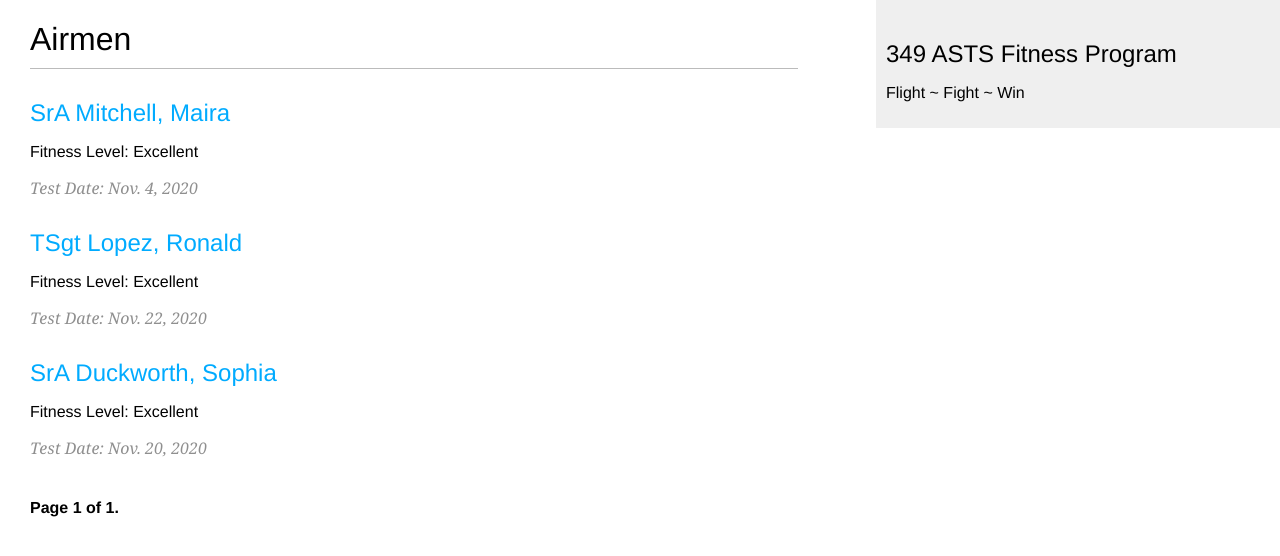
After one commit to lopezjronald/django-unit-fitness-program, a Django app: page /unit/ in a window 1280 px wide. The commit adds this page. Shown: the top 556 px of the page. Run offline with Django 3.2, Linux system fonts and the light colour scheme; data comes from the database, SQL or seed files in the repository.

Commit message:
added pagination and templates for airman model

```diff
--- a/asts_fitness_program/config/urls.py
+++ b/asts_fitness_program/config/urls.py
@@ -14,11 +14,11 @@ Including another URLconf
     2. Add a URL to urlpatterns:  path('blog/', include('blog.urls'))
 """
 from django.contrib import admin
-from django.urls import path
+from django.urls import path, include
 
 from . import views
 
 urlpatterns = [
     path('admin/', admin.site.urls),
-    path('', views.home),
+    path('unit/', include('unit.urls', namespace='unit')),
 ]
--- a/asts_fitness_program/unit/admin.py
+++ b/asts_fitness_program/unit/admin.py
@@ -7,7 +7,7 @@ from .models import Airman, Physical_Training_Leader, Profile, Failure, Unit_Fit
 @admin.register(Airman)
 class AirmanAdmin(admin.ModelAdmin):
     list_display = ('rank', 'first_name', 'middle_initial', 'last_name', 'test_date')
-    list_filter = ('first_name', 'last_name', 'test_date')
+    list_filter = ('first_name', 'last_name', 'test_date', 'fitness_level')
     search_fields = ('first_name', 'last_name')
     prepopulated_fields = {'airman_slug': ('ssn',)}
     date_hierarchy = 'test_date'
@@ -21,6 +21,8 @@ class PhysicalTrainingLeader(admin.ModelAdmin):
     list_filter = ('ptl_expiration_date', 'cpr_expiration_date')
     date_hierarchy = 'ptl_expiration_date'
     ordering = ('-ptl_expiration_date', '-cpr_expiration_date')
+
+
 
 
 @admin.register(Profile)
--- a/asts_fitness_program/unit/models.py
+++ b/asts_fitness_program/unit/models.py
@@ -1,35 +1,46 @@
 from django.db import models
+from django.urls import reverse
+
+
+class ActiveManager(models.Manager):
+    def get_queryset(self):
+        return super(ActiveManager, self).get_queryset().filter(active_status='active')
 
 
 class Airman(models.Model):
+    ACTIVE_CHOICE = (
+        ('active', 'active'),
+        ('inactive', 'inactive'),
+    )
+
     RANK_CHOICE = (
         ('AB', 'AB'),
-        ('AMN', 'Amn'),
+        ('Amn', 'Amn'),
         ('A1C', 'A1C'),
-        ('SRA', 'SrA'),
-        ('SSGT', 'SSgt'),
-        ('TSGT', 'TSgt'),
-        ('MSGT', 'MSgt'),
-        ('SMSGT', 'SMSgt'),
-        ('CMSGT', 'CMSgt'),
-        ('2ND LT', '2nd Lt'),
-        ('1ST LT', '1st Lt'),
-        ('CAPT', 'Capt'),
-        ('MAJ', 'Maj'),
-        ('LT COL', 'Lt Col'),
-        ('COL', 'Col'),
-        ('BRIG GEN', 'Brig Gen'),
-        ('MAJ GEN', 'Maj Gen'),
-        ('LT GEN', 'Lt Gen'),
-        ('GEN', 'General'),
+        ('SrA', 'SrA'),
+        ('SSgt', 'SSgt'),
+        ('TSgt', 'TSgt'),
+        ('MSgt', 'MSgt'),
+        ('SMSgt', 'SMSgt'),
+        ('CMSgt', 'CMSgt'),
+        ('2nd Lt', '2nd Lt'),
+        ('1st Lt', '1st Lt'),
+        ('Capt', 'Capt'),
+        ('Maj', 'Maj'),
+        ('Lt Col', 'Lt Col'),
+        ('Col', 'Col'),
+        ('Brig Gen', 'Brig Gen'),
+        ('Maj Gen', 'Maj Gen'),
+        ('Lt Gen', 'Lt Gen'),
+        ('Gen', 'General'),
     )
     FITNESS_CHOICE = (
-        ('excellent', 'EXCELLENT'),
-        ('satisfactory', 'SATISFACTORY'),
-        ('pass', 'PASS'),
-        ('unsatisfactory', 'UNSATISFACTORY'),
-        ('fail', 'FAIL'),
-        ('exemption', 'EXEMPTION'),
+        ('Excellent', 'EXCELLENT'),
+        ('Satisfactory', 'SATISFACTORY'),
+        ('Pass', 'PASS'),
+        ('Unsatisfactory', 'UNSATISFACTORY'),
+        ('Fail', 'FAIL'),
+        ('Exemption', 'EXEMPTION'),
     )
     airman_id = models.AutoField(primary_key=True, serialize=True)
     fitness_level = models.CharField(max_length=50,
@@ -37,20 +48,35 @@ class Airman(models.Model):
                                      default='satisfactory')
     rank = models.CharField(max_length=10,
                             choices=RANK_CHOICE,
-                            default='ab')
+                            default='AB')
     first_name = models.CharField(max_length=50)
     middle_initial = models.CharField(max_length=5)
     last_name = models.CharField(max_length=50)
     ssn = models.IntegerField()
-    airman_slug = models.SlugField(max_length=9,
+    airman_slug = models.SlugField(max_length=50,
                                    unique_for_date='test_date')
     test_date = models.DateField()
     ptl = models.BooleanField(default=False)
     ufpm = models.BooleanField(default=False)
-    active = models.BooleanField(default=True)
+    active_status = models.CharField(max_length=10,
+                                     choices=ACTIVE_CHOICE,
+                                     default='active')
+
+    class Meta:
+        ordering = ('-last_name',)
 
     def __str__(self):
         return f"{self.rank} {self.first_name} {self.middle_initial} {self.last_name}"
+
+    objects = models.Manager()
+    active = ActiveManager()
+
+    def get_absolute_url(self):
+        return reverse('unit:airman_detail',
+                       args = [self.test_date.year,
+                               self.test_date.month,
+                               self.test_date.day,
+                               self.airman_slug])
 
 
 class Failure(models.Model):
@@ -60,6 +86,9 @@ class Failure(models.Model):
         on_delete=models.DO_NOTHING, )
     failure_date = models.DateField()
     be_well_completion_date = models.DateField()
+
+    class Meta:
+        ordering = ('-failure_date',)
 
     def __str__(self):
         return f"{self.airman_id}: Failure date on {self.failure_date}"
@@ -73,6 +102,9 @@ class Physical_Training_Leader(models.Model):
     ptl_certification_date = models.DateField()
     ptl_expiration_date = models.DateField()
     cpr_expiration_date = models.DateField()
+
+    class Meta:
+        ordering = ('-ptl_expiration_date',)
 
     def __str__(self):
         return f"{self.airman_id}: Certified on {self.ptl_certification_date} and expires on {self.ptl_expiration_date}"
@@ -89,6 +121,9 @@ class Unit_Fitness_Program_Manager(models.Model):
     ufpm_certification_date = models.DateField()
     ufpm_expiration_date = models.DateField()
 
+    class Meta:
+        ordering = ('-ufpm_expiration_date',)
+
     def __str__(self):
         return f"{self.airman_id}, Certified on {self.ufpm_certification_date} and expires on {self.ufpm_expiration_date}"
 
@@ -102,5 +137,8 @@ class Profile(models.Model):
     profile_expiration_date = models.DateField()
     profile_details = models.TextField()
 
+    class Meta:
+        ordering = ('-profile_expiration_date',)
+
     def __str__(self):
         return f"{self.airman_id}: Profile Expiration Date: {self.profile_expiration_date}"
--- /dev/null
+++ b/asts_fitness_program/unit/static/css/unit.css
@@ -0,0 +1,97 @@
+body {
+    margin: 0;
+    padding: 0;
+    font-family: helvetica, sans-serif;
+}
+
+a {
+    color: #00abff;
+    text-decoration: none;
+}
+
+h1 {
+    font-weight: normal;
+    border-bottom: 1px solid #bbb;
+    padding: 0 0 10px 0;
+}
+
+h2 {
+    font-weight: normal;
+    margin: 30px 0 0;
+}
+
+#content {
+    float: left;
+    width: 60%;
+    padding: 0 0 0 30px;
+}
+
+#sidebar {
+    float: right;
+    width: 30%;
+    padding: 10px;
+    background: #efefef;
+    height: 100%;
+}
+
+p.date {
+    color: #8f8f8f;
+    font-family: georgia, serif;
+    font-size: 16px;
+    font-style: italic;
+}
+
+/* pagination */
+.pagination {
+    margin: 40px 0;
+    font-weight: bold;
+}
+
+/* forms */
+label {
+    float: left;
+    clear: both;
+    color: #333;
+    margin-bottom: 4px;
+}
+
+input, textarea {
+    clear: both;
+    float: left;
+    margin: 0 0 10px;
+    background: #ededed;
+    border: 0;
+    padding: 6px 10px;
+    font-size: 12px;
+}
+
+input[type=submit] {
+    font-weight: bold;
+    background: #00abff;
+    color: #fff;
+    padding: 10px 20px;
+    font-size: 14px;
+    text-transform: uppercase;
+}
+
+.errorlist {
+    color: #cc0033;
+    float: left;
+    clear: both;
+    padding-left: 10px;
+}
+
+/* comments */
+.comment {
+    padding: 10px;
+}
+
+.comment:nth-child(even) {
+    background: #efefef;
+}
+
+.comment .info {
+    font-weight: bold;
+    font-size: 12px;
+    color: #666;
+}
--- /dev/null
+++ b/asts_fitness_program/unit/templates/pagination.html
@@ -0,0 +1,13 @@
+<div class="pagination">
+<span class="step-links">
+{% if page.has_previous %}
+    <a href="?page={{ page.previous_page_number }}">Previous</a>
+{% endif %}
+    <span class="current">
+Page {{ page.number }} of {{ page.paginator.num_pages }}.
+</span>
+    {% if page.has_next %}
+        <a href="?page={{ page.next_page_number }}">Next</a>
+    {% endif %}
+</span>
+</div>
--- /dev/null
+++ b/asts_fitness_program/unit/templates/unit/airman/list.html
@@ -0,0 +1,19 @@
+{% extends "unit/base.html" %}
+{% block title %}All ASTS Airmen{% endblock %}
+{% block content %}
+    <h1>Airmen</h1>
+    {% for airman in airmen %}
+        <h2>
+            <a href="{{ airman.get_absolute_url }}">
+                {{ airman.rank }} {{ airman.last_name|capfirst }}, {{ airman.first_name|capfirst }}
+            </a>
+        </h2>
+        <p>
+            Fitness Level: {{ airman.fitness_level|capfirst }}
+        </p>
+        <p class="date">
+            Test Date: {{ airman.test_date }}
+        </p>
+    {% endfor %}
+    {% include "pagination.html" with page=airmen %}
+{% endblock %}
--- a/asts_fitness_program/unit/templates/unit/base.html
+++ b/asts_fitness_program/unit/templates/unit/base.html
@@ -1,7 +1,18 @@
+{% load static %}
+<!DOCTYPE html>
+<html>
 <head>
     <title>{% block title %}{% endblock %}</title>
+    <link href="{% static "css/unit.css" %}" rel="stylesheet">
 </head>
 <body>
-{% block content %}
-{% endblock %}
+<div id="content">
+    {% block content %}
+    {% endblock %}
+</div>
+<div id="sidebar">
+    <h2>349 ASTS Fitness Program</h2>
+    <p>Flight ~ Fight ~ Win</p>
+</div>
 </body>
+</html>
--- /dev/null
+++ b/asts_fitness_program/unit/urls.py
@@ -0,0 +1,12 @@
+from django.urls import path
+from . import views
+
+app_name = 'unit'
+
+urlpatterns = [
+    # post views
+    path('', views.airman_list, name='airman_list'),
+    path('<int:year>/<int:month>/<int:day>/<slug:airman>/',
+         views.airman_detail,
+         name='airman_detail'),
+]
--- /dev/null
+++ b/asts_fitness_program/unit/views.py
@@ -0,0 +1,33 @@
+from django.core.paginator import Paginator, EmptyPage, PageNotAnInteger
+from django.shortcuts import render, get_object_or_404
+from .models import Airman
+
+
+def airman_list(request):
+    object_list = Airman.active.all()
+    paginator = Paginator(object_list, 10) # airmen in each page
+    page = request.GET.get('page')
+    try:
+        airmen = paginator.page(page)
+    except PageNotAnInteger:
+        # If page is not an integer deliver the first page
+        airmen = paginator.page(1)
+    except EmptyPage:
+        # If page is out of range deliver last page of results
+        airmen = paginator.page(paginator.num_pages)
+    return render(request,
+                  'unit/airman/list.html',
+                  {'page': page,
+                   'airmen': airmen})
+
+
+def airman_detail(request, year, month, day, airman):
+    airman = get_object_or_404(Airman,
+                               airman_slug=airman,
+                               active_status='active',
+                               test_date__year=year,
+                               test_date__month=month,
+                               test_date__day=day)
+    return render(request,
+                  'unit/airman/detail.html',
+                  {'airman': airman})
```
Also changed, not shown: asts_fitness_program/unit/templates/unit/airman/detail.html (added, +8 -0 lines), asts_fitness_program/unit/templates/unit/home.html (deleted, +0 -7 lines), asts_fitness_program/db.sqlite3, asts_fitness_program/unit/migrations/0004_auto_20201122_1714.py (added), asts_fitness_program/unit/migrations/0005_auto_20201122_1717.py (added), asts_fitness_program/unit/migrations/0006_auto_20201122_1719.py (added), asts_fitness_program/unit/migrations/0007_auto_20201122_1818.py (added), asts_fitness_program/unit/migrations/0008_auto_20201122_1834.py (added).
